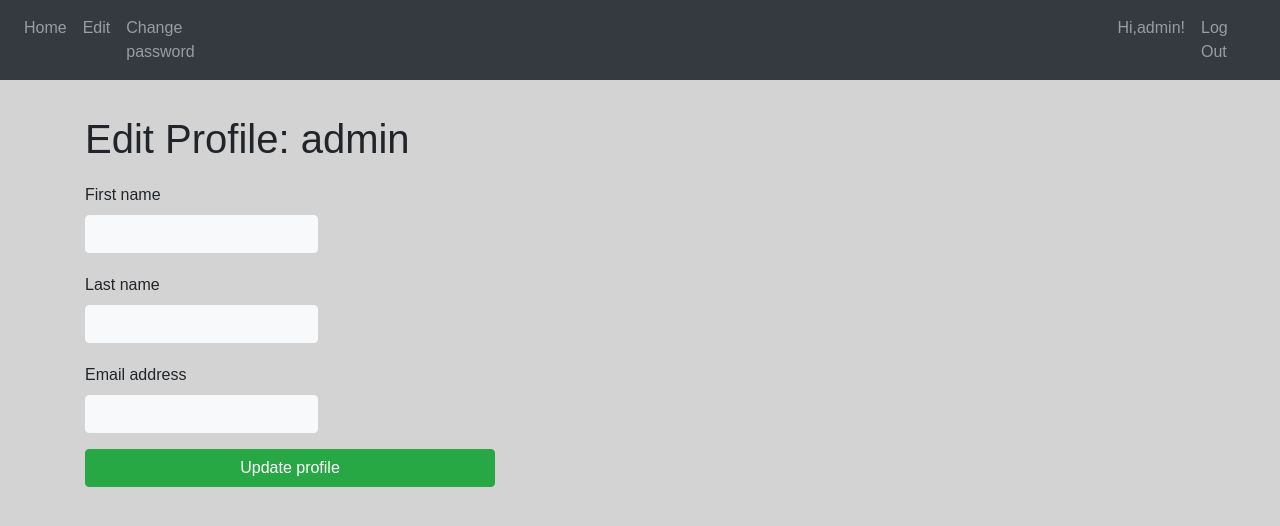
After one commit to yuburov/python_3_home_work_49_yubur_aziz, a Django app: page /accounts/profile/1/edit/ in a window 1280 px wide. The commit adds this page. Shown: the top 526 px of the page. Run offline with Django 3.2, Linux system fonts and the light colour scheme; a user stored in the database is signed in; data comes from the database, SQL or seed files in the repository; some libraries are stand-ins or nearby versions.

Commit message:
Редактирование профиля пользователя

```diff
--- a/source/accounts/forms.py
+++ b/source/accounts/forms.py
@@ -42,3 +42,8 @@ class UserCreationForm(forms.Form):
                                   code='user_username_exists')
         except User.DoesNotExist:
             return username
+
+class UserChangeForm(forms.ModelForm):
+    class Meta:
+        model = User
+        fields = ['first_name', 'last_name', 'email']
--- a/source/accounts/templates/user_detail.html
+++ b/source/accounts/templates/user_detail.html
@@ -2,7 +2,7 @@
 {% block title %} {{ user_obj.username }}{% endblock %}
 {% block menu %}
     {% if user_obj == request.user %}
-        <li class="nav-item"><a href="#" class="nav-link">Edit</a> </li>
+        <li class="nav-item"><a href="{% url 'accounts:user_update' user_obj.pk %}" class="nav-link">Edit</a> </li>
         <li class="nav-item"><a href="#" class="nav-link">Change password</a></li>
     {% endif %}
 {% endblock %}
--- /dev/null
+++ b/source/accounts/templates/user_update.html
@@ -0,0 +1,14 @@
+{% extends 'base.html' %}
+{% block title %} {{ user_obj.username }}{% endblock %}
+{% block menu %}
+    {% if user_obj == request.user %}
+        <li class="nav-item"><a href="{% url 'accounts:user_detail' user_obj.pk %}" class="nav-link">Edit</a> </li>
+        <li class="nav-item"><a href="#" class="nav-link">Change password</a></li>
+    {% endif %}
+{% endblock %}
+{% block content %}
+    <h1>Edit Profile: {{ user_obj.username }}</h1>
+    <form action="{% url 'accounts:user_update' user_obj.pk %}" method="post">
+        {% include 'partial/task_form.html' with button_text='Update profile' %}
+    </form>
+{% endblock %}
--- a/source/accounts/urls.py
+++ b/source/accounts/urls.py
@@ -1,11 +1,12 @@
 from django.urls import path
-from accounts.views import login_view, logout_view, register_view, UserDetailView
+from accounts.views import login_view, logout_view, register_view, UserDetailView, UserChangeView
 
 urlpatterns = [
     path('login/', login_view, name='login'),
     path('logout/', logout_view, name='logout'),
     path('register/', register_view, name='register'),
-    path('profile/<pk>/', UserDetailView.as_view(), name='user_detail')
+    path('profile/<pk>/', UserDetailView.as_view(), name='user_detail'),
+    path('profile/<pk>/edit/', UserChangeView.as_view(), name='user_update')
 ]
 
 app_name = 'accounts'
--- a/source/accounts/views.py
+++ b/source/accounts/views.py
@@ -1,9 +1,11 @@
 from django.contrib.auth import authenticate, login, logout
+from django.contrib.auth.mixins import UserPassesTestMixin
 from django.contrib.auth.models import User
 from django.shortcuts import render, redirect
+from django.urls import reverse
 from django.views.generic import DetailView, UpdateView
 
-from accounts.forms import UserCreationForm
+from accounts.forms import UserCreationForm, UserChangeForm
 
 
 def login_view(request):
@@ -53,3 +55,15 @@ class UserDetailView(DetailView):
     model = User
     template_name = 'user_detail.html'
     context_object_name = 'user_obj'
+
+class UserChangeView(UserPassesTestMixin ,UpdateView):
+    model = User
+    template_name = 'user_update.html'
+    context_object_name = 'user_obj'
+    form_class = UserChangeForm
+
+    def test_func(self):
+        return self.get_object() == self.request.user
+
+    def get_success_url(self):
+        return reverse('accounts:user_detail', kwargs={'pk': self.object.pk})
```
